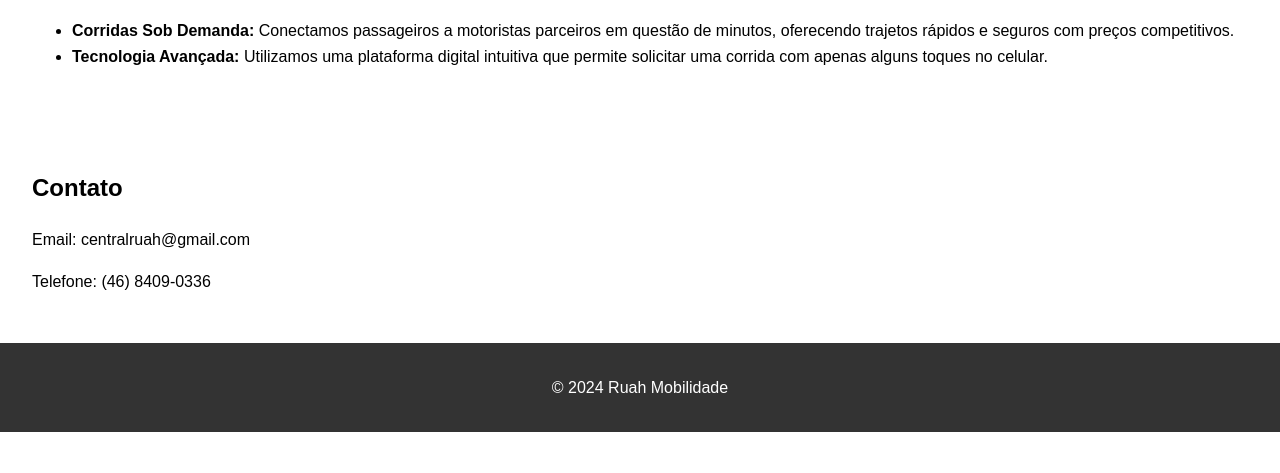
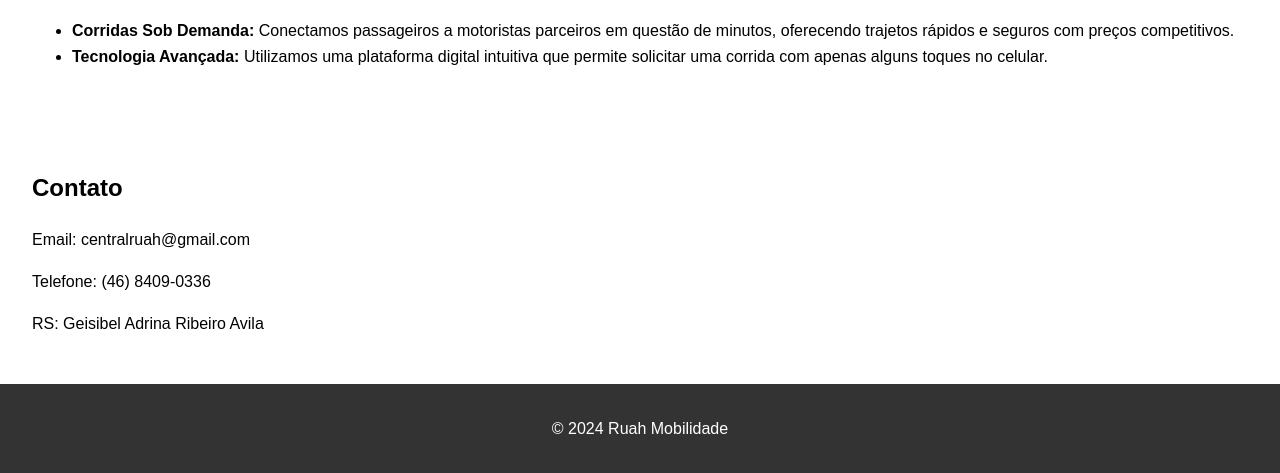
Before and after one commit to dougz12/siteRuah, a plain HTML site: page site ruah/index.html in a window 1280 px wide. Shown: the part 475-948 px from the top of the page. Before the commit the page ends 907 px from the top, so only its background shows below. Drawn offline with Linux system fonts and the light colour scheme.

Commit message:
Update index.html

```diff
--- a/site ruah/index.html
+++ b/site ruah/index.html
@@ -46,6 +46,7 @@
         <h2>Contato</h2>
         <p>Email: centralruah@gmail.com</p>
         <p>Telefone: (46) 8409-0336</p>
+        <p>RS: Geisibel Adrina Ribeiro Avila</p>
     </section>
     <footer>
         <p>&copy; 2024 Ruah Mobilidade</p>
```
